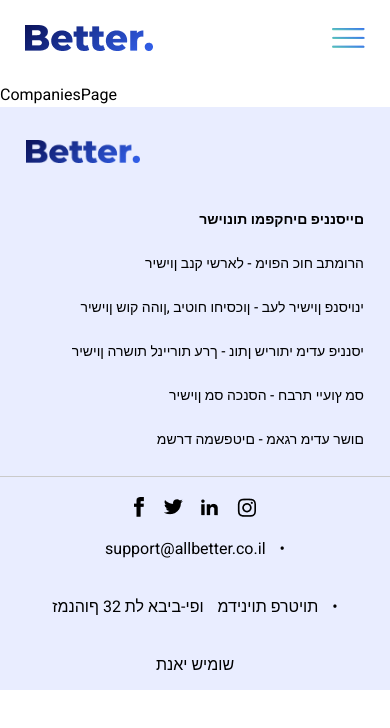
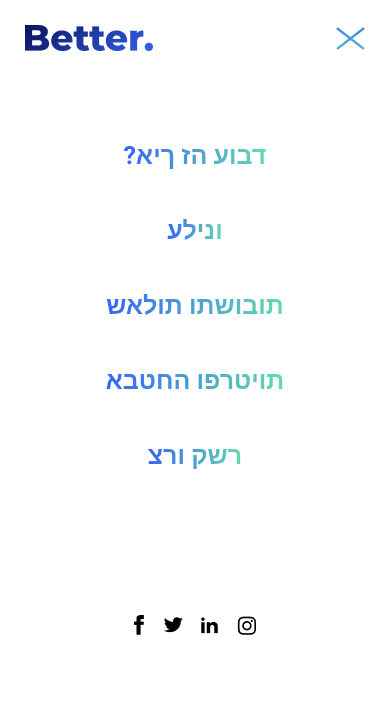
Before and after one commit to emredemirel39/project-from-figma, a React (Create React App) app: page /companies in a window 390 px wide. Both pictures are taken after a click on the picture 348 px from the left and 38 px from the top of the page. Shown: the top 728 px of the page. Built offline with nearby package versions, Linux system fonts and the light colour scheme.

Commit message:
Added responsive mobile menu

```diff
--- a/src/App.tsx
+++ b/src/App.tsx
@@ -11,14 +11,20 @@
 import FAQPage from "./views/FAQPage";
 import CompaniesPage from "./views/CompaniesPage";
 import SecurityAndPrivacyPage from "./views/SecurityAndPrivacyPage";
+import { useState } from "react";
+import MobileMenu from "./components/MobileMenu";
 
 
 
 function App() {
+
+  const [ mobileMenu, setMobileMenu ] = useState <boolean> (false);
+
   return (
     <div className="App">
-      <Header/>
-      <main>
+      <Header mobileMenu={mobileMenu} setMobileMenu={setMobileMenu} />
+      { mobileMenu && <MobileMenu mobileMenu={mobileMenu} setMobileMenu={setMobileMenu} />}
+      <main className={`${mobileMenu && 'no-mobile'}`}>
         <Routes>
           <Route path="/" element={<MainPage/>}/>
           <Route path="how-works" element={<HowWorksPage/>} />
@@ -29,7 +35,9 @@
           <Route path="companies" element={<CompaniesPage/>} />
         </Routes>
       </main>
-      <Footer/>
+      <footer className={`${mobileMenu && 'no-mobile'}`}>
+        <Footer/>
+      </footer>
     </div>
   );
 }
--- a/src/components/Footer/index.tsx
+++ b/src/components/Footer/index.tsx
@@ -6,7 +6,7 @@
 const Footer
  = () => {
   return (
-    <footer>
+    <div>
         <div className={styles.footerContainer}>
             <div className={styles.footerTop}>
                 <div className={`${styles.iconBox} no-mobile`}>
@@ -52,7 +52,7 @@
                 </ul>
             </div>
         </div>
-    </footer>
+    </div>
   )
 }
 
--- a/src/components/Header/Header.module.scss
+++ b/src/components/Header/Header.module.scss
@@ -1,7 +1,14 @@
 @import '../../styles/colors';
 @import '../../styles/mixins';
 
-.header{
+header{
+    display: flex;
+    flex-direction: column;
+    width: 100vw;
+    flex-grow: 1;
+}
+
+.headerContainer{
     width: 100%;
     padding: 25px;
     display: flex;
@@ -23,7 +30,7 @@
 
 @media only screen and (min-width: 1200px) {
 
-    .header{
+    .headerContainer{
         background-color: $blueishGrey;
         display: flex;
         flex-direction: row-reverse;
--- a/src/components/Header/index.tsx
+++ b/src/components/Header/index.tsx
@@ -1,5 +1,6 @@
 import logo from '../../assets/images/main-logo.png';
 import menuIcon from '../../assets/icons/menu-icon.png';
+import menuCloseIcon from '../../assets/icons/menu-close-icon.png';
 
 //style
 import styles from './Header.module.scss';
@@ -7,17 +8,31 @@
 import VideoCallBtn from '../VideoCallBtn';
 import { NavLink } from 'react-router-dom';
 
-const Header = () => {
+interface IHeaderProps {
+  mobileMenu: boolean,
+  setMobileMenu: React.Dispatch<React.SetStateAction<boolean>>;
+}
+
+const Header: React.FC <IHeaderProps> = ({mobileMenu, setMobileMenu}) => {
+
+  const handleMobileMenu = (e: React.MouseEvent<HTMLDivElement, MouseEvent>) => {
+    e.preventDefault();
+
+    setMobileMenu(!mobileMenu);
+  };
+
   return (
-    <header className={styles.header}>
-        <div className={styles.logoBox}>
-            <NavLink to='/'><img src={logo} alt="logo" /></NavLink>
-        </div>
-        <Navbar/>
-        <div className={styles.menuIcon}>
-            <img src={menuIcon} alt="menu-icon" />
-        </div>
-        <div className={styles.videoCallBtn}><VideoCallBtn text='םוזב תורכיה םואית'/></div>
+    <header>
+        <div className={styles.headerContainer}>
+          <div className={styles.logoBox}>
+              <NavLink to='/'><img src={logo} alt="logo" /></NavLink>
+          </div>
+          <div className='no-mobile'><Navbar mobileMenu={mobileMenu} setMobileMenu={setMobileMenu} /></div>
+          <div onClick={e => handleMobileMenu(e)} className={styles.menuIcon}>
+              <img src={mobileMenu ? menuCloseIcon : menuIcon} alt="menu-icon" />
+          </div>
+          <div className={styles.videoCallBtn}><VideoCallBtn text='םוזב תורכיה םואית'/></div>
+      </div>
     </header>
   )
 }
--- /dev/null
+++ b/src/components/MobileMenu/MobileMenu.module.scss
@@ -0,0 +1,7 @@
+.mobileMenuContainer{
+    height: 100%;
+    display: flex;
+    flex-direction: column;
+    justify-content: center;
+    align-items: center;
+}
--- /dev/null
+++ b/src/components/MobileMenu/index.tsx
@@ -0,0 +1,17 @@
+import Navbar from '../Navbar'
+import styles from './MobileMenu.module.scss';
+
+interface IMobileMenuProps {
+  mobileMenu: boolean,
+  setMobileMenu: React.Dispatch<React.SetStateAction<boolean>>;
+}
+
+const MobileMenu: React.FC <IMobileMenuProps> = ({ mobileMenu, setMobileMenu }) => {
+  return (
+    <div className={`${styles.mobileMenuContainer}`}>
+        <Navbar mobileMenu={mobileMenu} setMobileMenu={setMobileMenu} />
+    </div>
+  )
+}
+
+export default MobileMenu
--- a/src/components/Navbar/Navbar.module.scss
+++ b/src/components/Navbar/Navbar.module.scss
@@ -9,7 +9,6 @@
     align-items: center;
     gap: 140px;
     margin-top: 55px;
-    display: none;
 
     nav{
         display: flex;
--- a/src/components/Navbar/index.tsx
+++ b/src/components/Navbar/index.tsx
@@ -5,19 +5,26 @@
 import IconBox from '../IconBox';
 import { NavLink } from 'react-router-dom';
 
-const Navbar = () => {
+interface INavbarProps {
+  mobileMenu: boolean,
+  setMobileMenu: React.Dispatch<React.SetStateAction<boolean>>;
+}
+
+const Navbar: React.FC <INavbarProps> = ({mobileMenu, setMobileMenu}) => {
   return (
     <div className={styles.navbar}>
         <nav>
             <ul>
-                <li><NavLink to='/how-works'>?דבוע הז ךיא </NavLink> </li>
-                <li><NavLink to='/about-us'>ונילע</NavLink></li>
-                <li><NavLink to='/FAQ'>תובושתו תולאש</NavLink></li>
-                <li><NavLink to='security-and-privacy'>תויטרפו החטבא</NavLink></li>
-                <li><NavLink to='/contact'>רשק ורצ</NavLink></li>
+                <li><NavLink onClick={() => setMobileMenu(!mobileMenu)} to='/how-works'>?דבוע הז ךיא </NavLink> </li>
+                <li><NavLink onClick={() => setMobileMenu(!mobileMenu)} to='/about-us'>ונילע</NavLink></li>
+                <li><NavLink onClick={() => setMobileMenu(!mobileMenu)} to='/FAQ'>תובושתו תולאש</NavLink></li>
+                <li><NavLink onClick={() => setMobileMenu(!mobileMenu)} to='security-and-privacy'>תויטרפו החטבא</NavLink></li>
+                <li><NavLink onClick={() => setMobileMenu(!mobileMenu)} to='/contact'>רשק ורצ</NavLink></li>
             </ul>
         </nav>
-        <IconBox/>
+        <div>
+          <IconBox/>
+        </div>
     </div>
   )
 }
```
Also changed, not shown: src/assets/icons/menu-close-icon.png (added).
